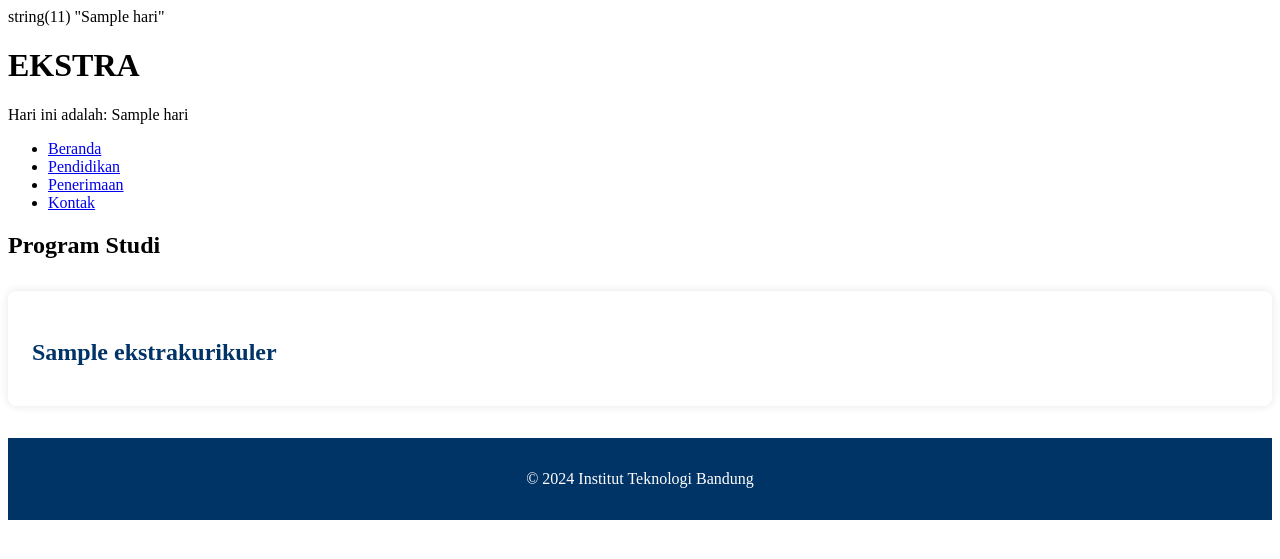
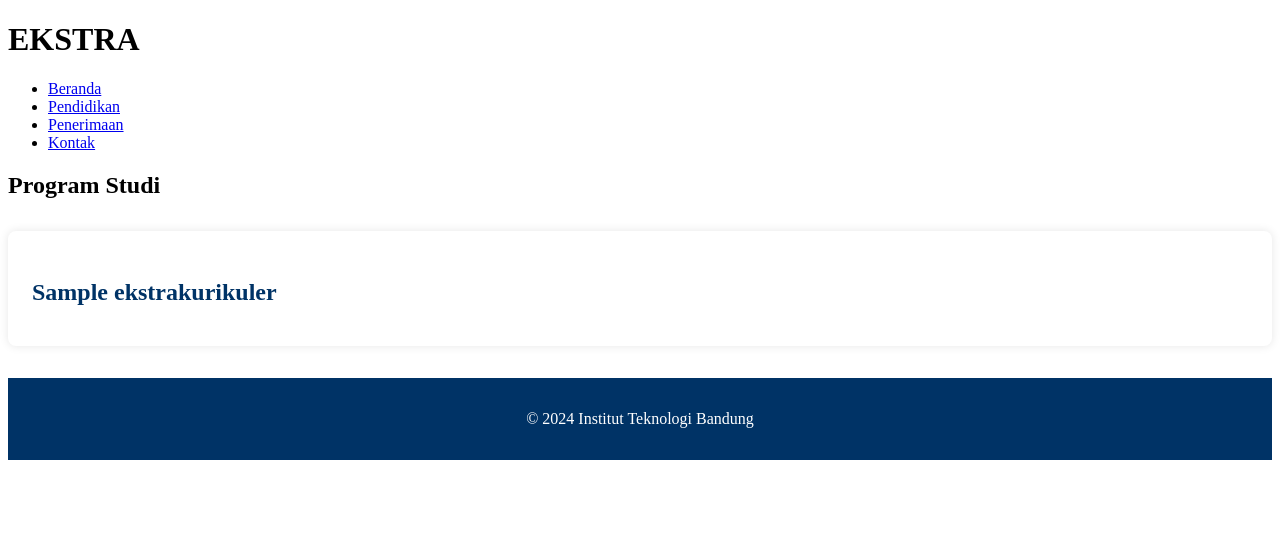
Before and after one commit to Rumybin/Ekstra_akhir, a CodeIgniter 4 app: the page made by app/Views/ekstrakurikuler_view.php in a window 1280 px wide. Shown: the top 559 px of the page. Run offline with PHP 8.4 and a stand-in for CodeIgniter, Linux system fonts and the light colour scheme; the template is opened without the code that fills it: most values are stand-ins (such as "Sample title", 1, 10 or a date in 2020); some libraries are stand-ins or nearby versions.

Commit message:
erase var_dump

```diff
--- a/app/Views/ekstrakurikuler_view.php
+++ b/app/Views/ekstrakurikuler_view.php
@@ -7,11 +7,11 @@
     <link rel="stylesheet" href="<?= base_url('css/styles.css'); ?>">
 </head>
 <body>
-    <?php var_dump($hari); ?> <!-- Debugging untuk cek apakah $hari tersedia -->
+
 
     <header>
         <h1>EKSTRA</h1>
-        <p>Hari ini adalah: <?= esc($hari); ?></p> <!-- Menampilkan hari -->
+
         <nav>
             <ul>
                 <li><a href="/halaman">Beranda</a></li>
```
